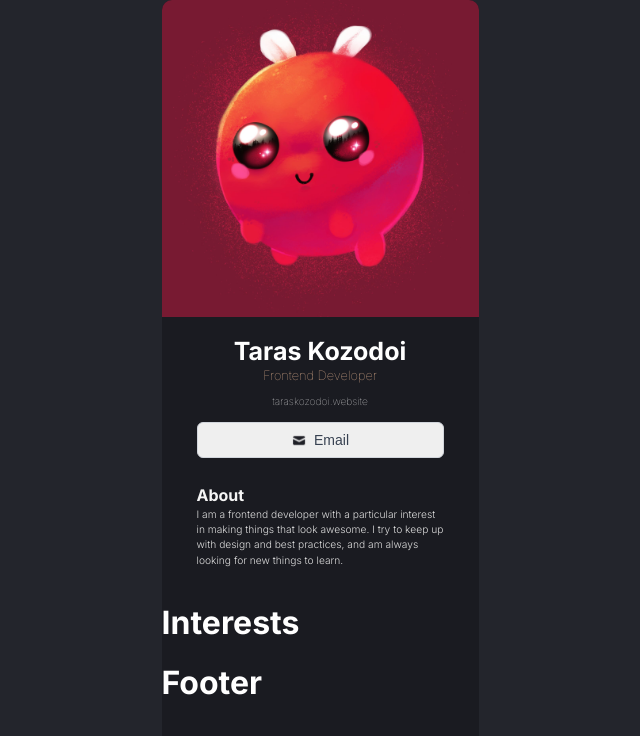
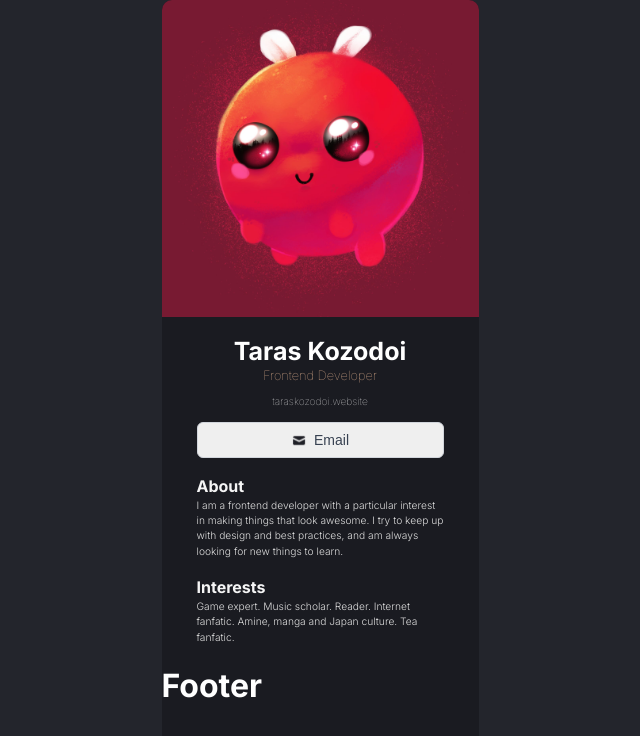
Before and after one commit to Acateel/DigitalBusinessCard, a React (Vite) app in the folder digital-business-card/: page / in a window 1280 px wide. Shown: the top 736 px of the page, without its empty margins (320-960 px from the left). Built offline with nearby package versions, Linux system fonts and the light colour scheme.

Commit message:
add interests component

```diff
--- a/digital-business-card/src/App.css
+++ b/digital-business-card/src/App.css
@@ -4,12 +4,13 @@
     background-color: #1A1B21;
     margin: auto;
     border-radius: 10px;
+
 }
 
 main {
     width: 247px;
-    margin: 35px;
-    margin-top: 25px;
+    margin: auto;
+    margin-top: 16px;
 }
 
 main > h1 {
--- a/digital-business-card/src/components/Interests.jsx
+++ b/digital-business-card/src/components/Interests.jsx
@@ -1,3 +1,11 @@
 export default function Interests(){
-    return <h1>Interests</h1>
+    return (
+        <main>
+            <h1>Interests</h1>
+            <p className="text">
+                Game expert. Music scholar. Reader. Internet fanfatic.
+                Amine, manga and Japan culture. Tea fanfatic.
+            </p>
+        </main>
+    )
 }
```
